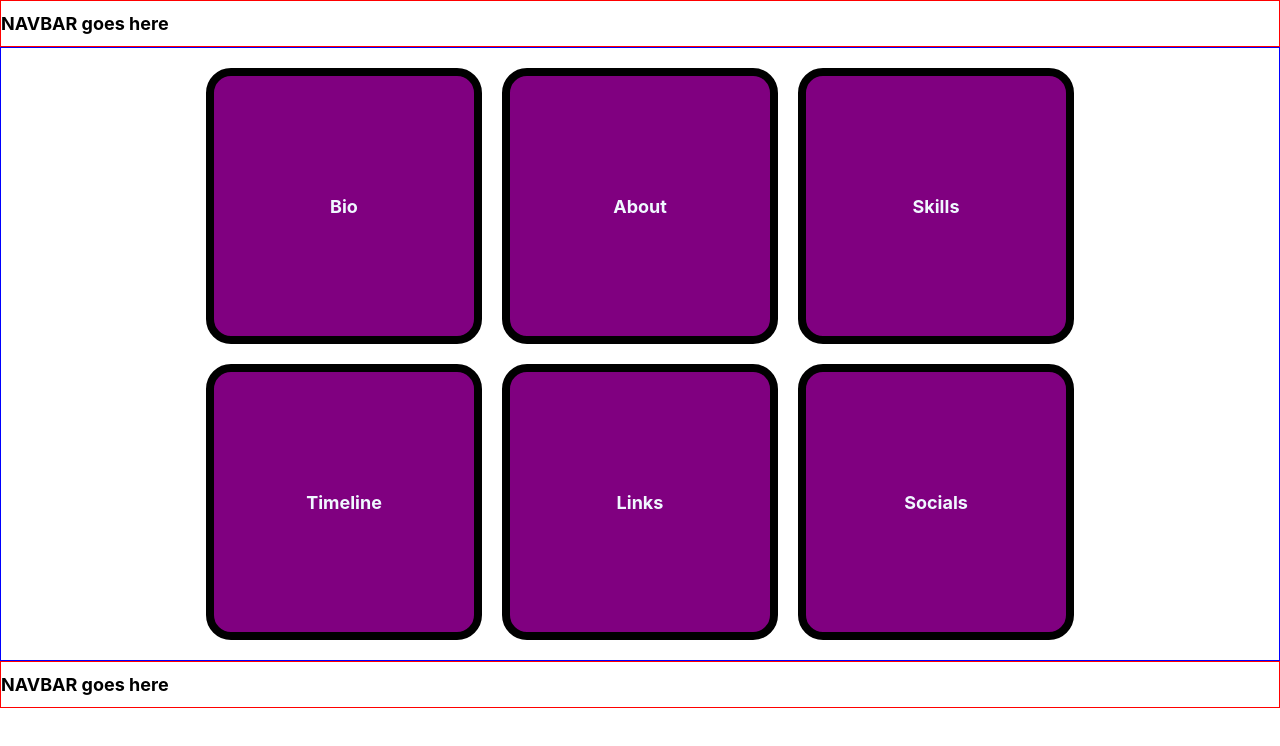
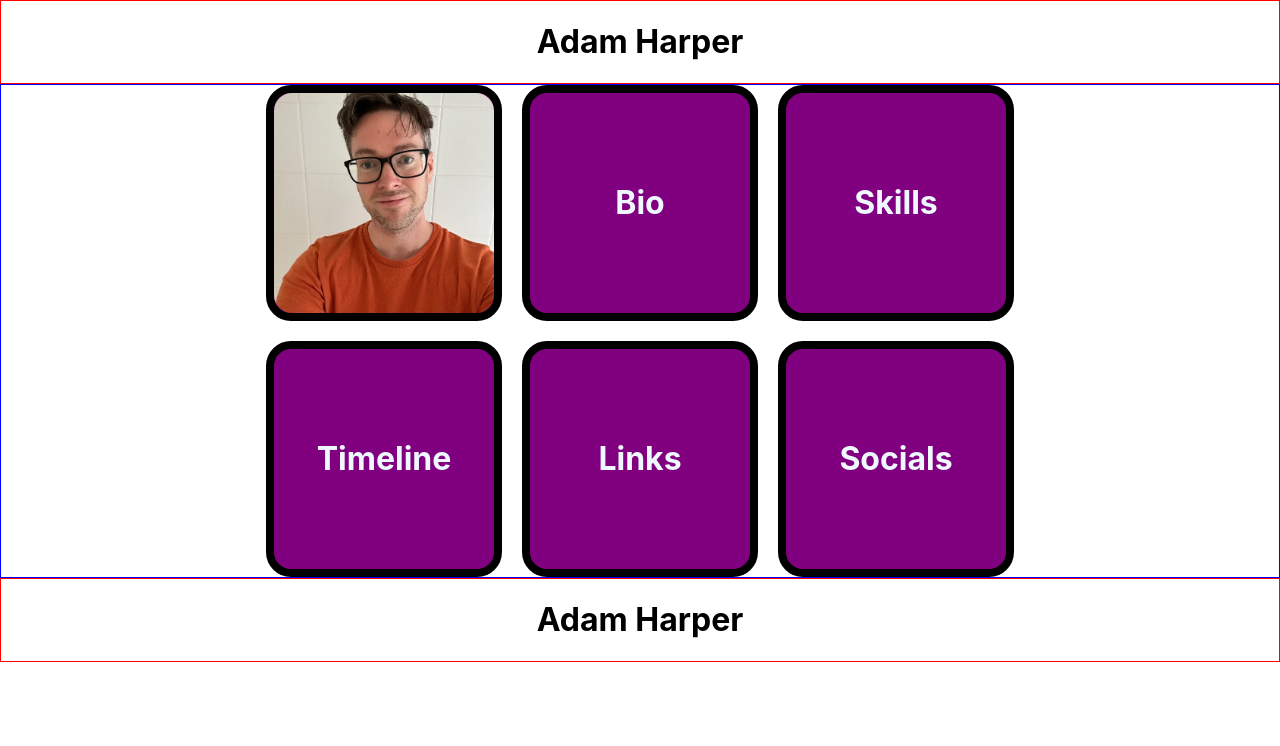
Before and after one commit to aharper8484/aharper8484.github.io, a React (Create React App) app: page / in a window 1280 px wide. Shown: the top 746 px of the page. Built offline with nearby package versions, Linux system fonts and the light colour scheme.

Commit message:
working on setToggle and mdContent in cards
updated

```diff
--- a/src/components/Card.js
+++ b/src/components/Card.js
@@ -1,9 +1,45 @@
+import { ReactMarkdown } from "react-markdown/lib/react-markdown";
+import { useState } from "react";
+
 function Card(props) {
-  return (
-    <div className="itemContainer cardTitle cardHidden">
-      <h1>{props.title}</h1>
-    </div>
-  );
+  const titleContent = `# ` + props.title;
+  const textContent = `markdown content will go here`;
+  const [mdContent, setMdContent] = useState(titleContent);
+  const [toggle, setToggle] = useState(false);
+
+  //   const handleClick = (e) => {
+  //     e.preventDefault();
+  //     setToggle(!false);
+  //     displayContent();
+  //   };
+
+  const displayContent = (toggle) => {
+    if (toggle === false) {
+      setMdContent(titleContent);
+    } else {
+      setMdContent(textContent);
+    }
+  };
+
+  if (props.contentType === "text") {
+    return (
+      <div
+        className="textCardContainer cardTitle cardHidden"
+        onClick={() => setToggle(!toggle)}
+      >
+        {
+          // eslint-disable-next-line
+        }
+        <ReactMarkdown children={mdContent} />
+      </div>
+    );
+  } else if (props.contentType === "image") {
+    return (
+      <div className="imageCardContainer">
+        <img className="cardImage" src={props.image} alt="Profile" />
+      </div>
+    );
+  }
 }
 
 export default Card;
--- a/src/components/HeaderNav.css
+++ b/src/components/HeaderNav.css
@@ -1,3 +1,7 @@
 .navbar {
   border: solid red 1px;
 }
+
+h1 {
+  text-align: center;
+}
--- a/src/components/HeaderNav.js
+++ b/src/components/HeaderNav.js
@@ -3,7 +3,7 @@ import "./HeaderNav.css";
 function HeaderNav() {
   return (
     <div className="navbar">
-      <h1>NAVBAR goes here</h1>
+      <h1>Adam Harper</h1>
     </div>
   );
 }
--- a/src/components/MainBody.css
+++ b/src/components/MainBody.css
@@ -11,17 +11,33 @@
   /* align-items: center;
   justify-content: center; */
   gap: 20px;
-  padding: 20px;
+  /* padding: 20px; */
 }
 
-.itemContainer {
+.textCardContainer {
   width: 220px;
   height: 220px;
-  position: relative;
+  /* position: relative; */
   display: flex;
   align-items: center;
   justify-content: center;
-  padding: 20px;
+  /* padding: 20px; */
+  background-color: purple;
+  color: aliceblue;
+  border: 8px solid black;
+  border-radius: 25px;
+  transition: transform 1s;
+  transform-style: preserve-3d;
+}
+
+.imageCardContainer {
+  width: 220px;
+  height: 220px;
+  /* position: relative; */
+  display: flex;
+  align-items: center;
+  justify-content: center;
+  /* padding: 20px; */
   background-color: purple;
   color: aliceblue;
   border: 8px solid black;
@@ -34,6 +50,14 @@
   transform: scale(105%);
   transition: 1.5s;
   opacity: 0.7;
+}
+
+.imageCardContainer img.cardImage {
+  width: 100%;
+  height: 100%;
+  /* display: block; */
+  object-fit: cover;
+  border-radius: 18px;
 }
 
 @media (min-width: 320px) {
@@ -72,7 +96,3 @@
     grid-template-columns: repeat(3, 1fr);
   }
 }
-
-h1 {
-  font-size: large;
-}
--- a/src/components/MainBody.js
+++ b/src/components/MainBody.js
@@ -2,17 +2,19 @@ import React from "react";
 import "./MainBody.css";
 import "./CardToggle";
 import Card from "./Card";
+import profile from "../assets/profile.jpeg";
 
 function MainBody() {
   return (
     <div className="mainContainer">
       <div className="mainGrid">
-        <Card title="Bio" />
-        <Card title="About" />
-        <Card title="Skills" />
-        <Card title="Timeline" />
-        <Card title="Links" />
-        <Card title="Socials" />
+        <Card title="Image" contentType="image" image={profile} />
+        <Card title="Bio" contentType="text" />
+        <Card title="Skills" contentType="text" />
+
+        <Card title="Timeline" contentType="text" />
+        <Card title="Links" contentType="text" />
+        <Card title="Socials" contentType="text" />
       </div>
     </div>
   );
--- /dev/null
+++ b/src/pages/Bio.js
@@ -0,0 +1,5 @@
+function Bio(props){
+    return(){
+
+    }
+}
```
Also changed, not shown: src/pages/posts/firstPost.md (deleted, +0 -10 lines), src/assets/profile.jpeg (added).
